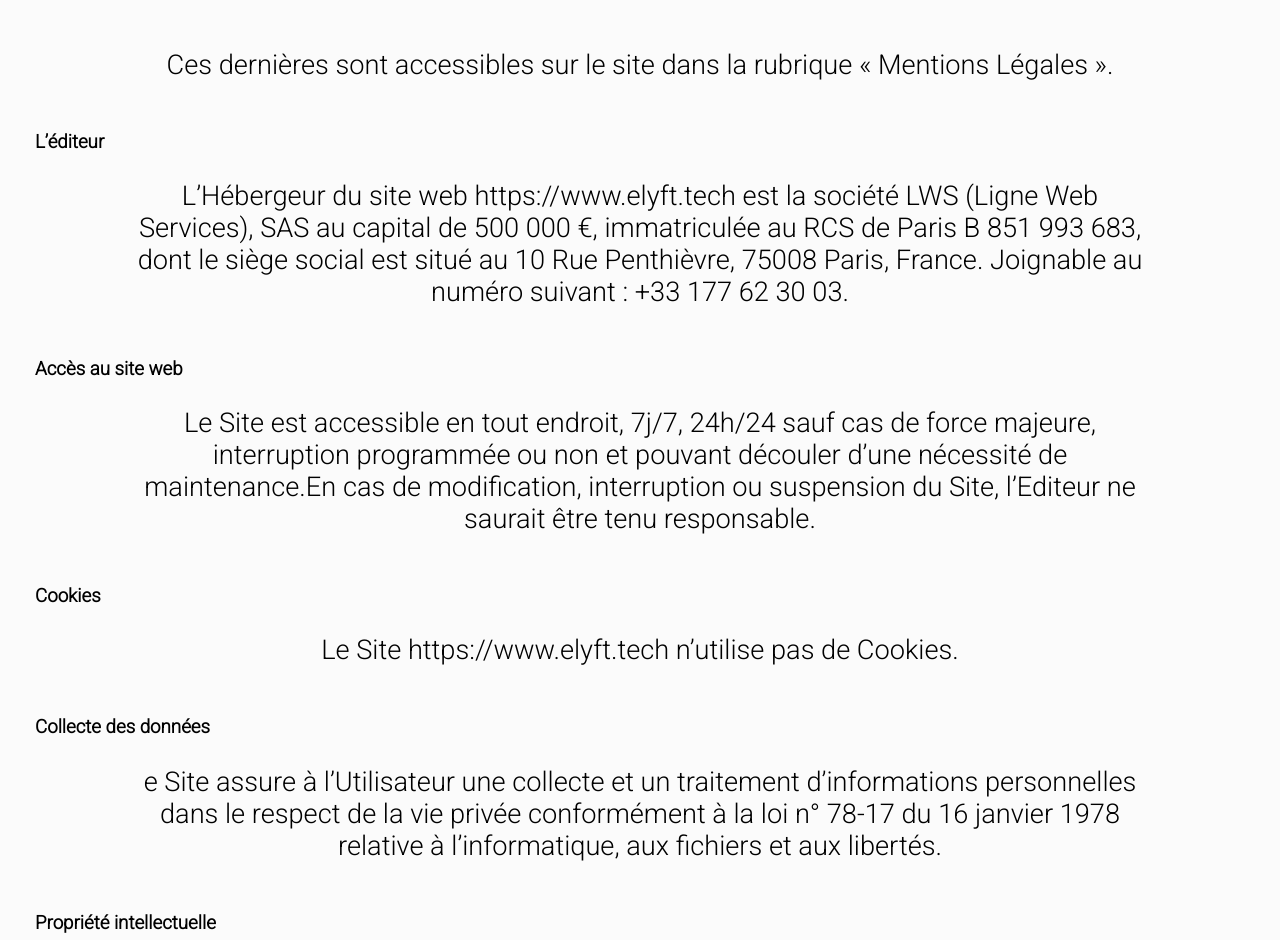
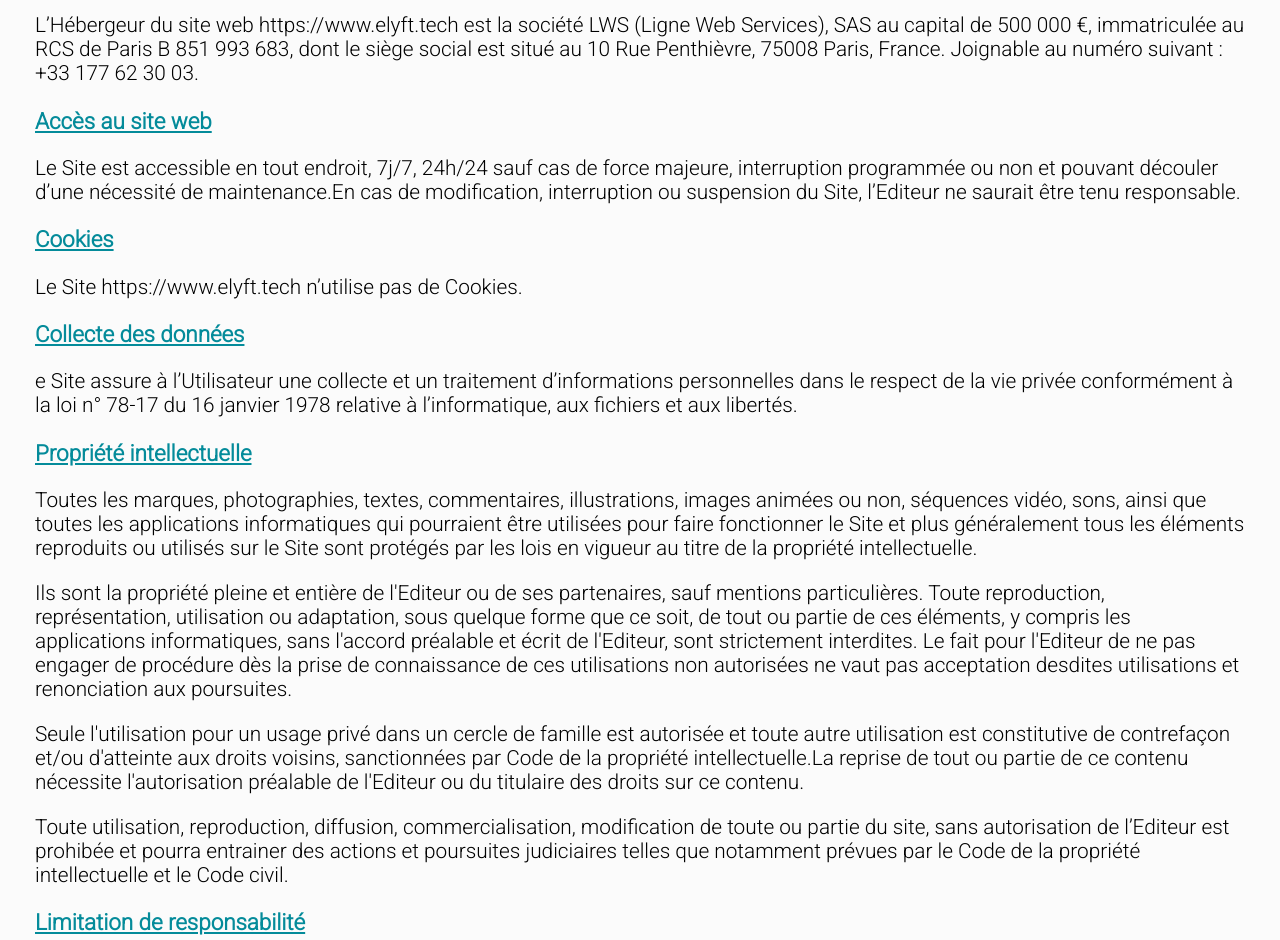
Before and after one commit to tchoukouegno/elyftV, a React (Vite) app in the folder elyft/: page /mention in a window 1280 px wide. Shown: the part 1232-2172 px from the top of the page. Built offline with nearby package versions, Linux system fonts and the light colour scheme.

Commit message:
80% mention

```diff
--- a/elyft/src/styles/home.css
+++ b/elyft/src/styles/home.css
@@ -228,6 +228,24 @@ a {
 
 }
 
+.legalText {
+
+    padding-left: 0 !important;
+    padding-right: 0 !important;
+    text-align: start !important;
+    font-size: 1.3rem !important;
+    margin-bottom: 0 !important;
+
+}
+
+.legal-Title {
+
+    color: var(--main-color-);
+    font-size: 1.4rem;
+    text-decoration: underline;
+
+}
+
 .body-content p {
 
     font-size: 1.7rem;
--- a/elyft/src/views/LegalNotice.jsx
+++ b/elyft/src/views/LegalNotice.jsx
@@ -108,41 +108,41 @@ export function LegalNotice() {
 
                 <p>{language === "English" ? "Effective December 1, 2023." : "En vigueur au 1er décembre 2023."}</p>
 
-                <p>{language === "English" ? "In accordance with the provisions of articles 6-III and 19 of the French Law n°2004-575 of June 21, 2004 for Confidence in the Digital Economy, known as L.C.E.N., users and visitors, hereinafter the “User” of the website https://www.elyft.tech, hereinafter the Site, are hereby informed of the present legal notice." : "Conformément aux dispositions des articles 6-III et 19 de la Loi n°2004-575 du 21 juin 2004 pour la Confiance dans l’économie numérique, dite L.C.E.N., il est porté à la connaissance des utilisateurs et visiteurs, ci-après l’« Utilisateur » du site  https://www.elyft.tech ci-après le « Site », les présentes mentions légales."}</p>
+                <p className="legalText">{language === "English" ? "In accordance with the provisions of articles 6-III and 19 of the French Law n°2004-575 of June 21, 2004 for Confidence in the Digital Economy, known as L.C.E.N., users and visitors, hereinafter the “User” of the website https://www.elyft.tech, hereinafter the Site, are hereby informed of the present legal notice." : "Conformément aux dispositions des articles 6-III et 19 de la Loi n°2004-575 du 21 juin 2004 pour la Confiance dans l’économie numérique, dite L.C.E.N., il est porté à la connaissance des utilisateurs et visiteurs, ci-après l’« Utilisateur » du site  https://www.elyft.tech ci-après le « Site », les présentes mentions légales."}</p>
 
-                <p>{language === "English" ? "Connection to and browsing of the Site by the User implies full and unreserved acceptance of these legal notices." : "La connexion et la navigation sur le Site par l’Utilisateur implique acceptation intégrale et sans réserve des présentes mentions légales."}</p>
+                <p  className="legalText">{language === "English" ? "Connection to and browsing of the Site by the User implies full and unreserved acceptance of these legal notices." : "La connexion et la navigation sur le Site par l’Utilisateur implique acceptation intégrale et sans réserve des présentes mentions légales."}</p>
 
-                <p>{language === "English" ? "These legal notices are accessible on the Site under the heading Legal Notices." : "Ces dernières sont accessibles sur le site dans la rubrique « Mentions Légales »."}</p>
+                <p className="legalText">{language === "English" ? "These legal notices are accessible on the Site under the heading Legal Notices." : "Ces dernières sont accessibles sur le site dans la rubrique « Mentions Légales »."}</p>
 
-                <h3>{language === "English" ? "The publisher" : "L’éditeur"}</h3>
+                <h3 className="legal-Title">{language === "English" ? "The publisher" : "L’éditeur"}</h3>
 
-                <p>{language === "English" ? "The publisher of the https://www.elyft.tech website is ELYFT, a simplified joint stock company with share capital of 1000 Euros, registered with the Paris Trade and Companies Register under number 97907460600018 979 074 606, whose registered office is located at 26 Rue Bosquet, 75007 Paris, France. Intracommunity VAT no.: FR 04 979 074 606. Its e-mail address is contact@elyft.tech and it can be reached at +33 7 56 89 35 15." : "L’Hébergeur du site web https://www.elyft.tech est la société LWS (Ligne Web Services), SAS au capital de 500 000 €, immatriculée au RCS de Paris B 851 993 683, dont le siège social est situé au 10 Rue Penthièvre, 75008 Paris, France. Joignable au numéro suivant : +33 177 62 30 03."}</p>
+                <p className="legalText">{language === "English" ? "The publisher of the https://www.elyft.tech website is ELYFT, a simplified joint stock company with share capital of 1000 Euros, registered with the Paris Trade and Companies Register under number 97907460600018 979 074 606, whose registered office is located at 26 Rue Bosquet, 75007 Paris, France. Intracommunity VAT no.: FR 04 979 074 606. Its e-mail address is contact@elyft.tech and it can be reached at +33 7 56 89 35 15." : "L’Hébergeur du site web https://www.elyft.tech est la société LWS (Ligne Web Services), SAS au capital de 500 000 €, immatriculée au RCS de Paris B 851 993 683, dont le siège social est situé au 10 Rue Penthièvre, 75008 Paris, France. Joignable au numéro suivant : +33 177 62 30 03."}</p>
 
-                <h3>{language === "English" ? "Access to the website" : "Accès au site web"}</h3>
+                <h3 className="legal-Title">{language === "English" ? "Access to the website" : "Accès au site web"}</h3>
 
-                <p>{language === "English" ? "The Site is accessible from anywhere, 7 days a week, 24 hours a day, except in cases of force majeure, scheduled or unscheduled interruptions, which may result from maintenance needs. In the event of modification, interruption, or suspension of the Site, the Editor cannot be held responsible." : "Le Site est accessible en tout endroit, 7j/7, 24h/24 sauf cas de force majeure, interruption programmée ou non et pouvant découler d’une nécessité de maintenance.En cas de modification, interruption ou suspension du Site, l’Editeur ne saurait être tenu responsable."}</p>
+                <p className="legalText">{language === "English" ? "The Site is accessible from anywhere, 7 days a week, 24 hours a day, except in cases of force majeure, scheduled or unscheduled interruptions, which may result from maintenance needs. In the event of modification, interruption, or suspension of the Site, the Editor cannot be held responsible." : "Le Site est accessible en tout endroit, 7j/7, 24h/24 sauf cas de force majeure, interruption programmée ou non et pouvant découler d’une nécessité de maintenance.En cas de modification, interruption ou suspension du Site, l’Editeur ne saurait être tenu responsable."}</p>
 
-                <h3>{language === "English" ? "Cookies" : "Cookies"}</h3>
+                <h3 className="legal-Title">{language === "English" ? "Cookies" : "Cookies"}</h3>
 
-                <p>{language === "English" ? "The website https://www.elyft.tech does not use any cookies." : "Le Site https://www.elyft.tech n’utilise pas de Cookies."}</p>
+                <p className="legalText">{language === "English" ? "The website https://www.elyft.tech does not use any cookies." : "Le Site https://www.elyft.tech n’utilise pas de Cookies."}</p>
 
-                 <h3>{language === "English" ? "Data collection" : "Collecte des données"}</h3>
+                <h3 className="legal-Title">{language === "English" ? "Data collection" : "Collecte des données"}</h3>
 
-                <p>{language === "English" ? "The Site ensures to the User the collection and processing of personal information while respecting privacy in accordance with the law n° 78-17 of January 16, 1978, relating to information technology, files, and freedoms." : "e Site assure à l’Utilisateur une collecte et un traitement d’informations personnelles dans le respect de la vie privée conformément à la loi n° 78-17 du 16 janvier 1978 relative à l’informatique, aux fichiers et aux libertés."}</p>
+                <p className="legalText">{language === "English" ? "The Site ensures to the User the collection and processing of personal information while respecting privacy in accordance with the law n° 78-17 of January 16, 1978, relating to information technology, files, and freedoms." : "e Site assure à l’Utilisateur une collecte et un traitement d’informations personnelles dans le respect de la vie privée conformément à la loi n° 78-17 du 16 janvier 1978 relative à l’informatique, aux fichiers et aux libertés."}</p>
 
-                 <h3>{language === "English" ? "Intellectual Property" : "Propriété intellectuelle"}</h3>
+                <h3 className="legal-Title">{language === "English" ? "Intellectual Property" : "Propriété intellectuelle"}</h3>
 
-                <p>{language === "English" ? "All trademarks, photographs, texts, comments, illustrations, images, whether animated or not, video sequences, sounds, as well as all computer applications that may be used to operate the Site, and more generally all elements reproduced or used on the Site are protected by current laws regarding intellectual property." : "Toutes les marques, photographies, textes, commentaires, illustrations, images animées ou non, séquences vidéo, sons, ainsi que toutes les applications informatiques qui pourraient être utilisées pour faire fonctionner le Site et plus généralement tous les éléments reproduits ou utilisés sur le Site sont protégés par les lois en vigueur au titre de la propriété intellectuelle."}</p>
+                <p className="legalText">{language === "English" ? "All trademarks, photographs, texts, comments, illustrations, images, whether animated or not, video sequences, sounds, as well as all computer applications that may be used to operate the Site, and more generally all elements reproduced or used on the Site are protected by current laws regarding intellectual property." : "Toutes les marques, photographies, textes, commentaires, illustrations, images animées ou non, séquences vidéo, sons, ainsi que toutes les applications informatiques qui pourraient être utilisées pour faire fonctionner le Site et plus généralement tous les éléments reproduits ou utilisés sur le Site sont protégés par les lois en vigueur au titre de la propriété intellectuelle."}</p>
 
-                <p>{language === "English" ? "They are the full and complete property of the Publisher or its partners, except where specifically stated. Any reproduction, representation, use, or adaptation, in any form whatsoever, of all or part of these elements, including computer applications, without the prior written consent of the Publisher, is strictly prohibited. The fact that the Publisher does not initiate proceedings upon becoming aware of such unauthorized uses does not imply acceptance of said uses nor waiver of legal action." : "Ils sont la propriété pleine et entière de l'Editeur ou de ses partenaires, sauf mentions particulières. Toute reproduction, représentation, utilisation ou adaptation, sous quelque forme que ce soit, de tout ou partie de ces éléments, y compris les applications informatiques, sans l'accord préalable et écrit de l'Editeur, sont strictement interdites. Le fait pour l'Editeur de ne pas engager de procédure dès la prise de connaissance de ces utilisations non autorisées ne vaut pas acceptation desdites utilisations et renonciation aux poursuites."}</p>
+                <p className="legalText">{language === "English" ? "They are the full and complete property of the Publisher or its partners, except where specifically stated. Any reproduction, representation, use, or adaptation, in any form whatsoever, of all or part of these elements, including computer applications, without the prior written consent of the Publisher, is strictly prohibited. The fact that the Publisher does not initiate proceedings upon becoming aware of such unauthorized uses does not imply acceptance of said uses nor waiver of legal action." : "Ils sont la propriété pleine et entière de l'Editeur ou de ses partenaires, sauf mentions particulières. Toute reproduction, représentation, utilisation ou adaptation, sous quelque forme que ce soit, de tout ou partie de ces éléments, y compris les applications informatiques, sans l'accord préalable et écrit de l'Editeur, sont strictement interdites. Le fait pour l'Editeur de ne pas engager de procédure dès la prise de connaissance de ces utilisations non autorisées ne vaut pas acceptation desdites utilisations et renonciation aux poursuites."}</p>
 
-                <p>{language === "English" ? "Only use for private purposes within a family circle is authorized, and any other use constitutes infringement and/or violation of neighboring rights, punishable by the Intellectual Property Code. Reproduction of all or part of this content requires prior authorization from the Publisher or the rights holder of said content." : "Seule l'utilisation pour un usage privé dans un cercle de famille est autorisée et toute autre utilisation est constitutive de contrefaçon et/ou d'atteinte aux droits voisins, sanctionnées par Code de la propriété intellectuelle.La reprise de tout ou partie de ce contenu nécessite l'autorisation préalable de l'Editeur ou du titulaire des droits sur ce contenu."}</p>
+                <p className="legalText">{language === "English" ? "Only use for private purposes within a family circle is authorized, and any other use constitutes infringement and/or violation of neighboring rights, punishable by the Intellectual Property Code. Reproduction of all or part of this content requires prior authorization from the Publisher or the rights holder of said content." : "Seule l'utilisation pour un usage privé dans un cercle de famille est autorisée et toute autre utilisation est constitutive de contrefaçon et/ou d'atteinte aux droits voisins, sanctionnées par Code de la propriété intellectuelle.La reprise de tout ou partie de ce contenu nécessite l'autorisation préalable de l'Editeur ou du titulaire des droits sur ce contenu."}</p>
 
-                <p>{language === "English" ? "Any use, reproduction, distribution, commercialization, or modification of all or part of the site without the Publisher's authorization is prohibited and may result in legal actions and proceedings as provided for by the Intellectual Property Code and the Civil Code." : "Toute utilisation, reproduction, diffusion, commercialisation, modification de toute ou partie du site, sans autorisation de l’Editeur est prohibée et pourra entrainer des actions et poursuites judiciaires telles que notamment prévues par le Code de la propriété intellectuelle et le Code civil."}</p>
+                <p className="legalText">{language === "English" ? "Any use, reproduction, distribution, commercialization, or modification of all or part of the site without the Publisher's authorization is prohibited and may result in legal actions and proceedings as provided for by the Intellectual Property Code and the Civil Code." : "Toute utilisation, reproduction, diffusion, commercialisation, modification de toute ou partie du site, sans autorisation de l’Editeur est prohibée et pourra entrainer des actions et poursuites judiciaires telles que notamment prévues par le Code de la propriété intellectuelle et le Code civil."}</p>
 
-                <h3>{language === "English" ? "Limitation of Liability" : "Limitation de responsabilité"}</h3>
+                <h3 className="legal-Title">{language === "English" ? "Limitation of Liability" : "Limitation de responsabilité"}</h3>
 
-                <p>{language === "English" ? "The information contained on this site is as accurate as possible and is periodically updated. However, it may contain inaccuracies, omissions, or deficiencies. If you notice a deficiency, error, or what appears to be a malfunction, please report it via email, describing the issue as precisely as possible (problematic page, triggered action, type of computer and browser used, etc.)." : "Les informations contenues sur ce site sont aussi précises que possibles et le site est périodiquement remis à jour, mais peut toutefois contenir des inexactitudes, des omissions ou des lacunes. Si vous constatez une lacune, erreur ou ce qui parait être un dysfonctionnement, merci de bien vouloir le signaler par email en décrivant le problème de la manière la plus précise possible (page posant problème, action déclenchante, type d’ordinateur et de navigateur utilisé, …)."}</p>
+                <p className="legalText">{language === "English" ? "The information contained on this site is as accurate as possible and is periodically updated. However, it may contain inaccuracies, omissions, or deficiencies. If you notice a deficiency, error, or what appears to be a malfunction, please report it via email, describing the issue as precisely as possible (problematic page, triggered action, type of computer and browser used, etc.)." : "Les informations contenues sur ce site sont aussi précises que possibles et le site est périodiquement remis à jour, mais peut toutefois contenir des inexactitudes, des omissions ou des lacunes. Si vous constatez une lacune, erreur ou ce qui parait être un dysfonctionnement, merci de bien vouloir le signaler par email en décrivant le problème de la manière la plus précise possible (page posant problème, action déclenchante, type d’ordinateur et de navigateur utilisé, …)."}</p>
 
 
 
```
